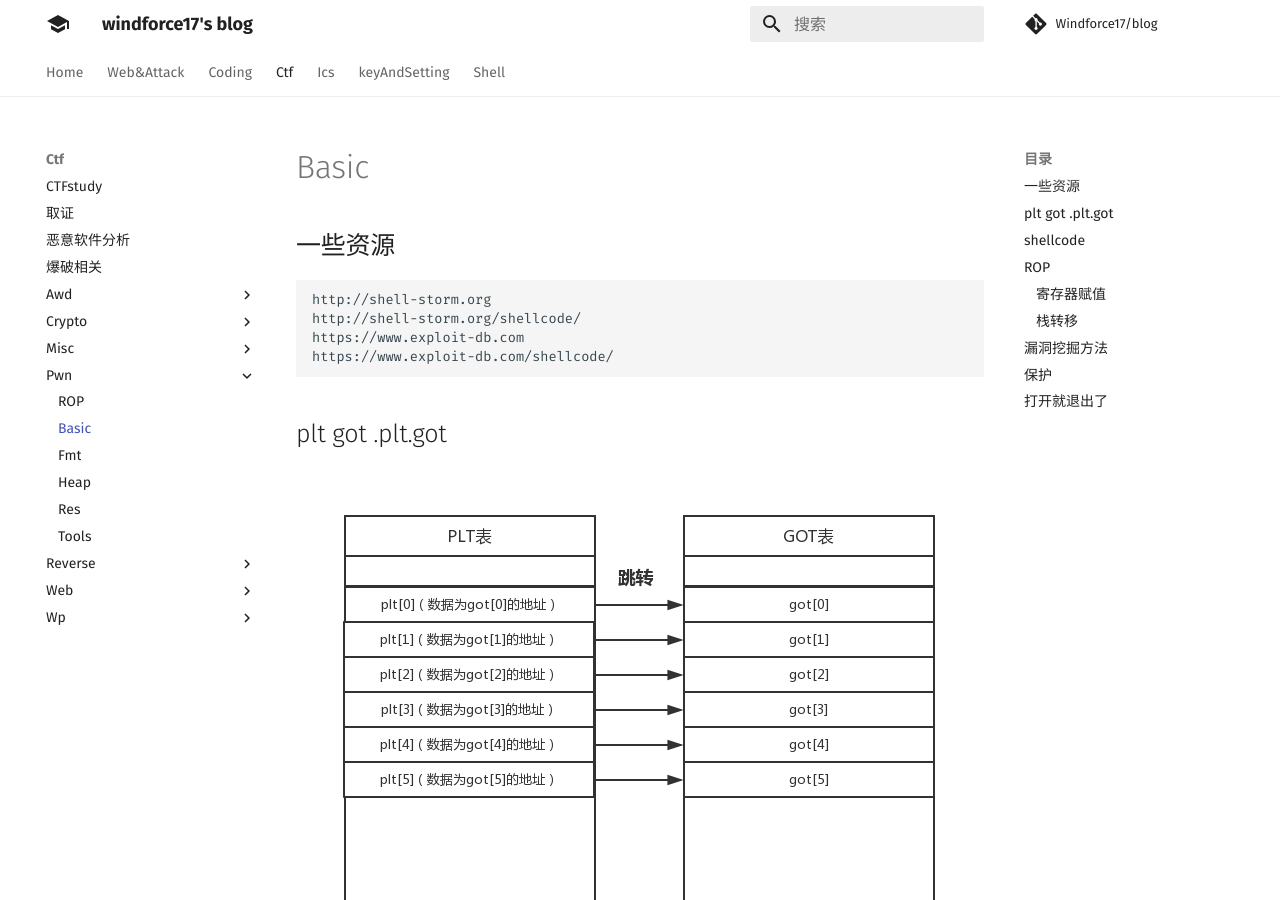
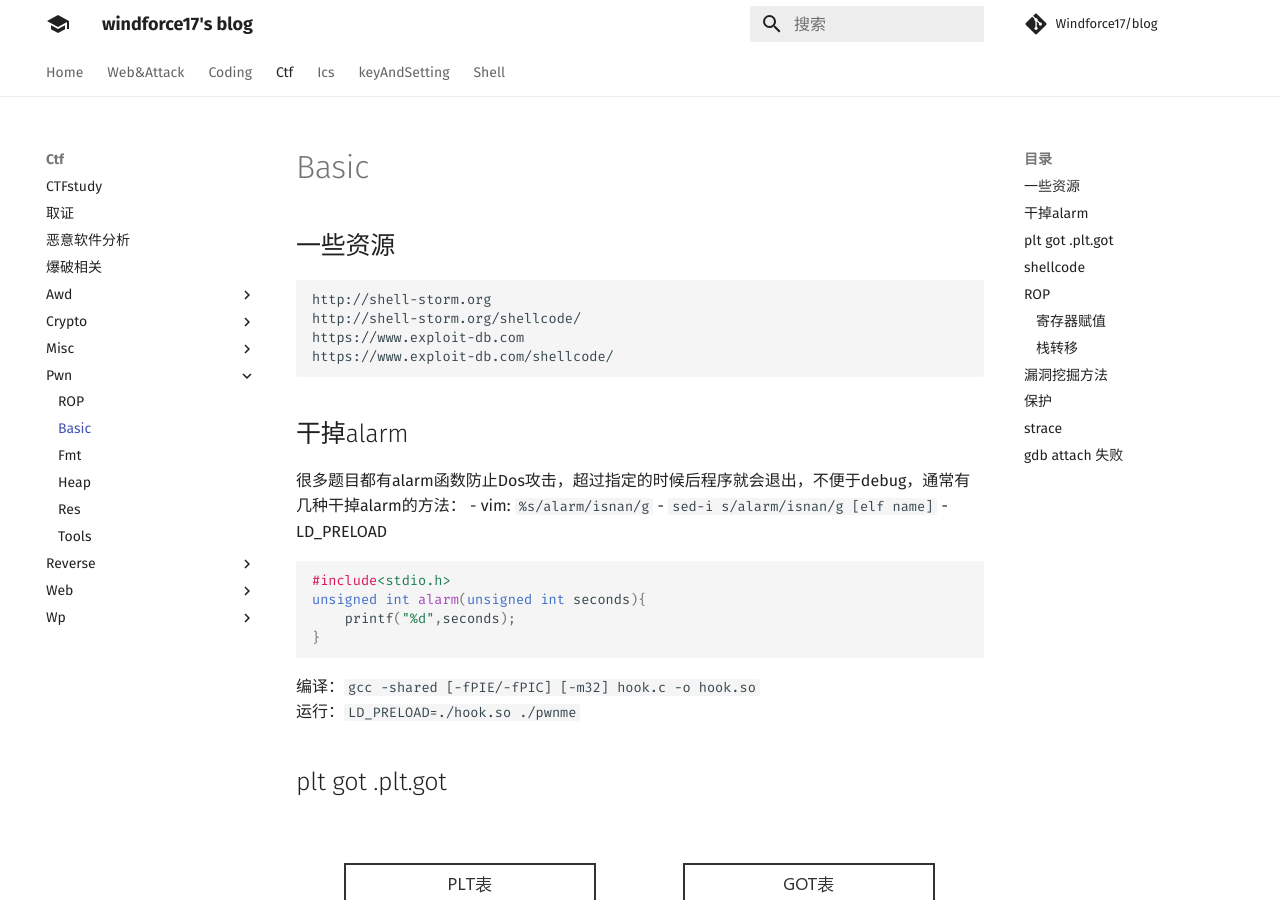
Before and after one commit to Windforce17/blog, an MkDocs documentation site: the page built from docs/ctf/pwn/basic.md, in a window 1280 px wide and 900 px high. Built offline with MkDocs 1.6.1 and Material for MkDocs 9.7.7, drawn with Linux system fonts in a browser that asks for light colours; comment, search, counter and statistics services are not loaded; some of the changed text lies outside the part shown.

Commit message:
[pwn/basic] add hook alarm

````diff
--- a/docs/ctf/pwn/basic.md
+++ b/docs/ctf/pwn/basic.md
@@ -5,6 +5,20 @@
 https://www.exploit-db.com
 https://www.exploit-db.com/shellcode/
 ```
+
+## 干掉alarm
+很多题目都有alarm函数防止Dos攻击，超过指定的时候后程序就会退出，不便于debug，通常有几种干掉alarm的方法：
+- vim: `%s/alarm/isnan/g`
+- `sed-i s/alarm/isnan/g [elf name]`
+- LD_PRELOAD
+```c
+#include<stdio.h>
+unsigned int alarm(unsigned int seconds){
+    printf("%d",seconds);
+}
+```
+编译：`gcc -shared [-fPIE/-fPIC] [-m32] hook.c -o hook.so`
+运行：`LD_PRELOAD=./hook.so ./pwnme`
 
 ## plt got .plt.got
 ![plt->got](basic/2018-11-15-23-44-54.png)
@@ -88,5 +102,10 @@
 NX:DEP 栈不可执行，可执行不可写 ROP绕过
 ALSR: 把每次载入的函数地址随机化，利用puts/printf 等leak出libc的实际地址
 
-## 打开就退出了
-用strace分析系统调用
+## strace
+strace可以输出系统调用，应对一些打开就退出的情况，可以使用`strace -e trace=read,write [elf name]`来追踪特定的系统调用
+
+## gdb attach 失败
+```sh
+echo 0 |sudo tee /proc/sys/kernel/yama/ptrace_scope
+```
````
